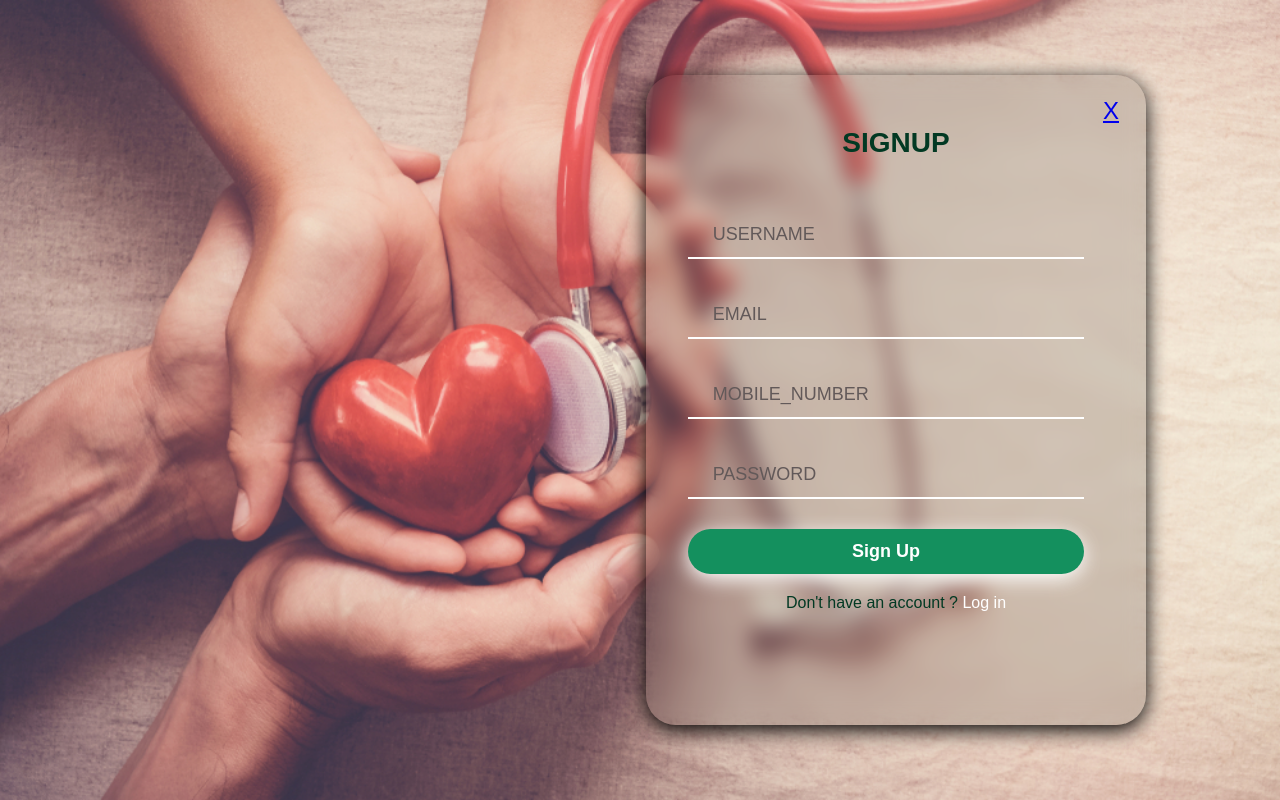
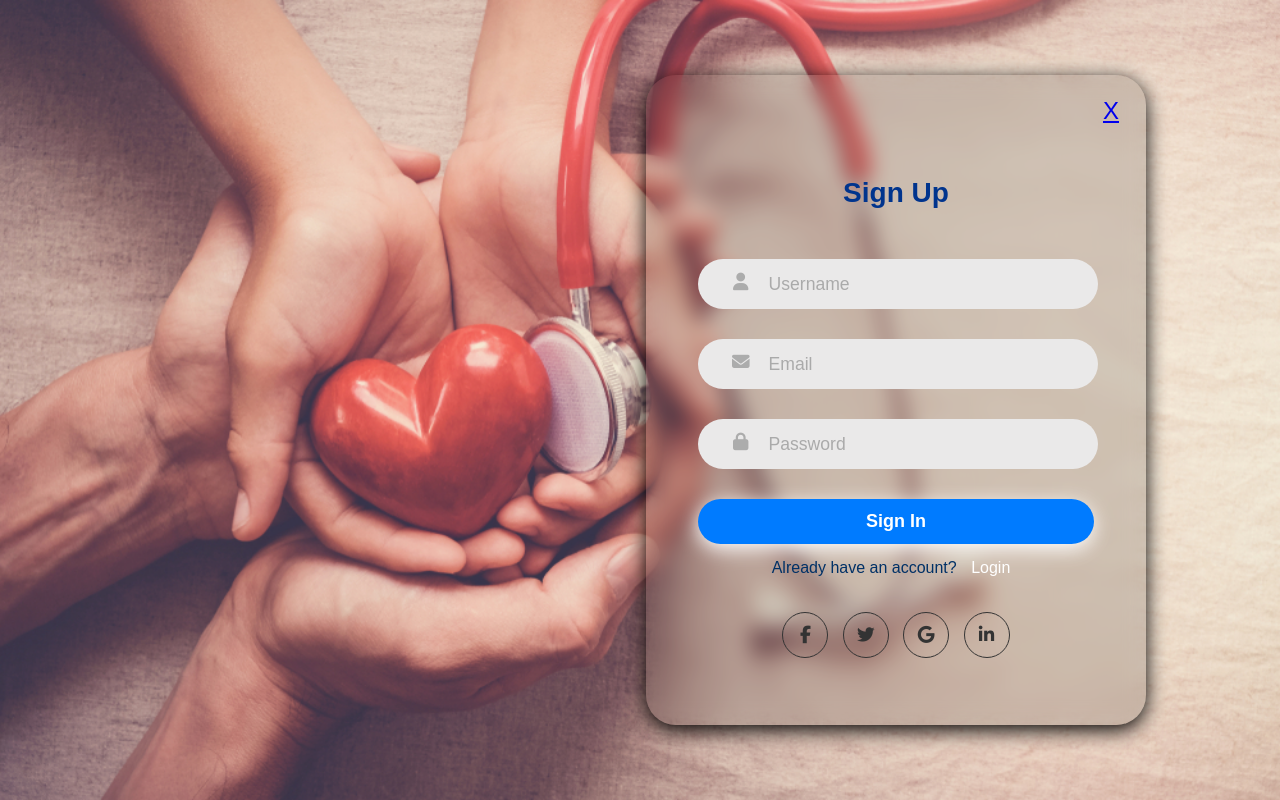
Before and after one commit to ankit12009/Health-card, a PHP site: page /signup.html in a window 1280 px wide. Run offline with PHP 8.4, Linux system fonts and the light colour scheme; some libraries are stand-ins or nearby versions.

Commit message:
signup updated

```diff
--- a/signup.css
+++ b/signup.css
@@ -51,84 +51,57 @@
     font-size:1.5rem;
     font-family: monospace;
 }
-.btn-box{
-    display: flex;
-    justify-content: center;
-    gap: 20px;
-    margin-top:30px;
-}
-.btn{
-    font-weight: 500;
-    padding: 10px 30px;
-    border: none;
-    border-radius: 40px;
-    background: rgba(255,255,255,0.2);
-    color: #fff;
-    box-shadow: 0 5px 10px;
-    cursor: pointer;
-    transition: 0.2s;
-}
-.btn2{
-    background: #14905e;
-}
-.btn:hover{
-opacity: 0.65;
-}
+
 .form-box h2{
     text-align: center;
-    margin:50px 0;
+    margin:50px ;
+    margin-top: 100px;
     font-size: 28px;
-    color: #023923;
+    color: #00348d;
     justify-content: center;
 }
-
-.form-box .input-detail{
+.form-box .input-field{
     height: 50px;
-    width: 80%;
-    left: 8%;
-    margin: 30px 0;
+    width: 100%;
+    margin: 30px 50px;
     position: relative;
     /* backdrop-filter: blur(20px); */
 }
-.input-detail input{
+
+.input-field{
     width: 100%;
-    height: 100%;
+    height: 55px;
+    max-width:400px;
+    background-color: #eae9e9;
     padding: 0 15px;
-    font-size: 18px;
+    margin: 10px 0;
+    border-radius: 50px;
+    display: grid;
+    grid-template-columns: 15% 85%;
+}
+.input-field i{
+    text-align:center;
+    line-height: 45px;
+    color:#acacac;
+    font-size: 1.1rem;
+}
+.input-field input{
+    background: none;
+    outline: none;
+    border: none;
+    line-height: 1;
+    font-weight: 600;
+    font-size: 1.1rem;
+    color: #333;
+}
+.input-field input::placeholder{
+    color: #aaa;
     font-weight: 500;
-    border:none;
-    border-bottom: 2px solid #fff;
-    outline: none;
-    cursor: pointer;
-    background: transparent;
-
-}
-.input-detail input:focus{
-    border-color:  #14905e;
-}
-.input-detail input:is(:focus,:valid){
-    padding: 25px 15px 0;
-}
-.input-detail label{
-    position: absolute;
-    top: 50%;
-    left: 25px;
-    color:#625959;
-    transform: translateY(-50%);
-    pointer-events: none;
-    font-size: 18px;;
-    transition: 0.2s ease;
-}
-.input-detail input:focus~ label{
-    color: #14905e;
-    font-size: 1rem;
-    font-weight: 500;
-    transform: translateY(-120%);
 }
 .btnsubmit{
     justify-content: center;
     width: 80%;
-    margin-left: 8%;
+    margin-left: 10%;
     height: 45px;
     outline: none;
     border: 2px solid transparent;
@@ -137,25 +110,53 @@
     color: #fff;
     cursor: pointer;
     border-radius:55px;
-    background: #14905e;
+    background:#007BFF;
     box-shadow: 0 5px 20px;
     transition: .3s;
 
 }
-/* .btnsubmit:hover{
-    gap:15px;
-} */
+.btnsubmit:hover{
+    background:#003166;
+}
+
 .form-box .login-link{
     font-size:1rem;
-    color:#023923;
+    color:#003166;
     text-align: center;
-    padding:20px 0px;
+    padding:15px 0px;
 }
+
 .login-link p a{
     color: #fff;
+    padding: 10px;
     text-decoration: none;
     font-weight: 600px;
+
 }
 .login-link p a:hover{
     text-decoration: underline;
 }
+.social-media{
+    margin-top: 20px;
+    display: flex;
+    justify-content: center;
+}
+.social-icon{
+    height: 46px;
+    width:46px;
+    border:1px solid #333;
+    border-radius: 50%;
+    margin: 0 0.45rem;
+    display: flex;
+    justify-content: center;
+    align-items: center;
+    text-decoration: none;
+    color: #333;
+    font-size: 1.1rem;
+    transition: 0.3s;
+}
+.social-icon:hover{
+    color: #0043b6;
+    background-color: #eae9e9;
+    border-color: #0043b6;
+}
--- a/signup.html
+++ b/signup.html
@@ -4,6 +4,7 @@
     <meta charset="UTF-8">
     <meta name="viewport" content="width=device-width, initial-scale=1.0">
     <title>HEALTH CARD</title>
+    <script src="https://kit.fontawesome.com/8ab7b379a5.js" crossorigin="anonymous"></script>
     <link rel="stylesheet" href="signup.css">
 
 </head>
@@ -13,37 +14,42 @@
      <div class="registerform-popup">
         <span class="close-btn symbol"><a href="http://localhost/git/Health-card/index.html">X</a></span>
         <div class="form-box">
-            <!--We dont Need Double login and signup link-->
-            <!-- <div class="btn-box">
-                 <button class=" btn btn1"><a href="file:///C:/xampp/htdocs/git/Health-card/industrial_project/login.html"><p>LOGIN</p></a></button>
-                <button class=" btn btn2" >SIGNUP</button>
-            </div> -->
 
-            <h2>SIGNUP</h2>
             <form action="#">
-                <div class="input-detail" >
-                    <input type="text" required>
-                    <label>USERNAME</label>
-                </div>
-                <div class="input-detail">
-                    <input type="password" required>
-                    <label>EMAIL</label>
-                </div>
-                <div class="input-detail">
-                    <input type="password" required>
-                    <label>MOBILE_NUMBER</label>
-                </div>
-                <div class="input-detail">
-                    <input type="password" required>
-                    <label>PASSWORD</label>
-                </div>
-                 <button class="btnsubmit" type="submit">Sign Up
-                 </button>
-
-                 <div class="login-link">
-                    <p>Don't have an account ?
-                    <a href="http://localhost/git/Health-card/login.html" class="log-in">Log in</a></p>
-                </div>
+                <form action="" class="signup-form">
+                    <h2 class="title">Sign Up</h2>
+                    <div class="input-field">
+                        <i class="fa fa-user"></i>
+                        <input type="text" placeholder="Username" required>
+                    </div>
+                    <div class="input-field">
+                        <i class="fa-solid fa-envelope"></i>
+                        <input type="email" placeholder="Email" required>
+                    </div>
+                    <div class="input-field">
+                        <i class="fa-solid fa-lock"></i>
+                        <input type="password" placeholder="Password" required>
+                    </div>
+                     <button class="btnsubmit" type="submit">Sign In
+                    </button>
+                    <div class="login-link">
+                        <p>Already have an account?
+                        <a href="login.html" class="log-in">Login</a></p>
+                    </div>
+                    <div class="social-media">
+                        <a href="#" class="social-icon">
+                            <i class="fab fa-facebook-f"></i>
+                        </a>
+                        <a href="#" class="social-icon">
+                            <i class="fab fa-twitter"></i>
+                        </a>
+                        <a href="#" class="social-icon">
+                            <i class="fab fa-google"></i>
+                        </a>
+                        <a href="#" class="social-icon">
+                            <i class="fab fa-linkedin-in"></i>
+                        </a>
+                    </div>
             </form>
 
         </div>
```
